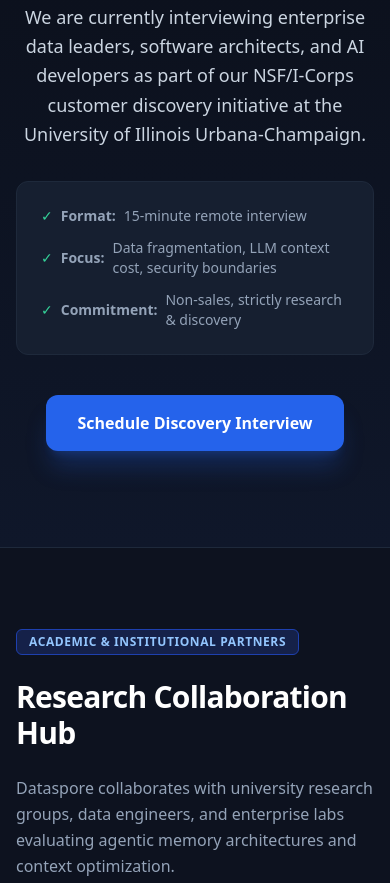
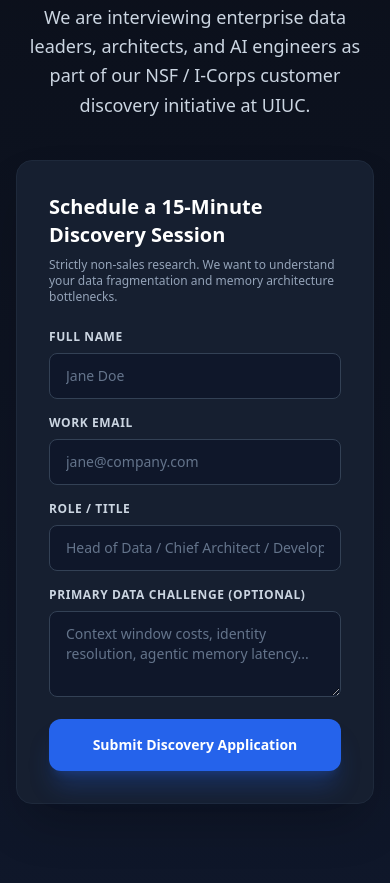
Before and after one commit to Data-spore/dataspore.github.io, a plain HTML site: page index.html in a window 390 px wide. Shown: the part 3841-4724 px from the top of the page. Drawn offline with nearby package versions, Linux system fonts and the light colour scheme.

Commit message:
Update index.html

```diff
--- a/index.html
+++ b/index.html
@@ -50,14 +50,14 @@
                     <a href="#overview" class="hover:text-blue-400 transition-colors">Overview</a>
                     <a href="#pillars" class="hover:text-blue-400 transition-colors">Four Pillars</a>
                     <a href="#architecture" class="hover:text-blue-400 transition-colors">Architecture</a>
-                    <a href="#research" class="hover:text-blue-400 transition-colors">Research Study</a>
+                    <a href="#discovery" class="hover:text-blue-400 transition-colors">Problem Discovery</a>
                     <a href="#collaboration" class="hover:text-blue-400 transition-colors">Collaboration</a>
                 </nav>
                 <div class="flex items-center gap-4">
                     <a href="#collaboration" class="hidden sm:inline-flex px-4 py-2 rounded-lg text-sm font-medium border border-slate-700 hover:border-slate-600 text-slate-300 hover:text-white transition-all">
                         Academic Partners
                     </a>
-                    <a href="#research" class="px-5 py-2.5 rounded-lg text-sm font-semibold bg-blue-600 hover:bg-blue-500 text-white transition-all shadow-lg shadow-blue-500/20">
+                    <a href="#discovery" class="px-5 py-2.5 rounded-lg text-sm font-semibold bg-blue-600 hover:bg-blue-500 text-white transition-all shadow-lg shadow-blue-500/20">
                         Join Research Study
                     </a>
                 </div>
@@ -85,7 +85,7 @@
             </p>
 
             <div class="mt-10 flex flex-col sm:flex-row items-center justify-center gap-4">
-                <a href="#research" class="w-full sm:w-auto px-8 py-4 rounded-xl font-bold bg-blue-600 hover:bg-blue-500 text-white transition-all shadow-xl shadow-blue-600/25">
+                <a href="#discovery" class="w-full sm:w-auto px-8 py-4 rounded-xl font-bold bg-blue-600 hover:bg-blue-500 text-white transition-all shadow-xl shadow-blue-600/25">
                     Participate in Our 15-Min Study
                 </a>
                 <a href="#collaboration" class="w-full sm:w-auto px-8 py-4 rounded-xl font-semibold bg-slate-800 hover:bg-slate-700 text-slate-200 border border-slate-700 transition-all">
@@ -181,29 +181,44 @@
         </div>
     </section>
 
-    <!-- Problem Discovery / NSF Research Study Section -->
-    <section id="research" class="py-24 bg-gradient-to-b from-brand-dark to-slate-900 border-b border-slate-800">
+    <!-- Problem Discovery Fill-Out Form Section -->
+    <section id="discovery" class="py-24 bg-gradient-to-b from-brand-dark to-slate-900 border-b border-slate-800">
         <div class="max-w-4xl mx-auto px-4 sm:px-6 lg:px-8 text-center">
             <h2 class="text-3xl md:text-5xl font-extrabold text-white tracking-tight">Academic Customer Discovery Study</h2>
-            <p class="mt-6 text-slate-300 text-lg leading-relaxed">
-                We are currently interviewing enterprise data leaders, software architects, and AI developers as part of our NSF/I-Corps customer discovery initiative at the University of Illinois Urbana-Champaign.
+            <p class="mt-6 text-slate-300 text-lg leading-relaxed max-w-2xl mx-auto">
+                We are interviewing enterprise data leaders, architects, and AI engineers as part of our NSF / I-Corps customer discovery initiative at UIUC.
             </p>
 
-            <div class="mt-8 p-6 rounded-xl bg-brand-card border border-slate-800 text-left max-w-xl mx-auto text-sm text-slate-400 space-y-3">
-                <p class="flex items-center gap-2"><span class="text-emerald-400">✓</span> <strong>Format:</strong> 15-minute remote interview</p>
-                <p class="flex items-center gap-2"><span class="text-emerald-400">✓</span> <strong>Focus:</strong> Data fragmentation, LLM context cost, security boundaries</p>
-                <p class="flex items-center gap-2"><span class="text-emerald-400">✓</span> <strong>Commitment:</strong> Non-sales, strictly research & discovery</p>
-            </div>
+            <div class="mt-10 max-w-xl mx-auto p-8 rounded-2xl bg-brand-card border border-slate-800 text-left shadow-2xl">
+                <h3 class="text-xl font-bold text-white mb-2">Schedule a 15-Minute Discovery Session</h3>
+                <p class="text-xs text-slate-400 mb-6">Strictly non-sales research. We want to understand your data fragmentation and memory architecture bottlenecks.</p>
 
-            <div class="mt-10">
-                <a href="mailto:research@dataspore.net?subject=Research%20Study%20Participation" class="px-8 py-4 rounded-xl font-bold bg-blue-600 hover:bg-blue-500 text-white transition-all shadow-xl shadow-blue-600/25 inline-block">
-                    Schedule Discovery Interview
-                </a>
+                <form action="mailto:research@dataspore.net" method="post" enctype="text/plain" class="space-y-4">
+                    <div>
+                        <label class="block text-xs font-semibold text-slate-300 uppercase tracking-wider mb-2">Full Name</label>
+                        <input type="text" name="name" required placeholder="Jane Doe" class="w-full px-4 py-3 rounded-lg bg-slate-900 border border-slate-700 text-white placeholder-slate-500 focus:outline-none focus:border-blue-500 text-sm">
+                    </div>
+                    <div>
+                        <label class="block text-xs font-semibold text-slate-300 uppercase tracking-wider mb-2">Work Email</label>
+                        <input type="email" name="email" required placeholder="jane@company.com" class="w-full px-4 py-3 rounded-lg bg-slate-900 border border-slate-700 text-white placeholder-slate-500 focus:outline-none focus:border-blue-500 text-sm">
+                    </div>
+                    <div>
+                        <label class="block text-xs font-semibold text-slate-300 uppercase tracking-wider mb-2">Role / Title</label>
+                        <input type="text" name="role" placeholder="Head of Data / Chief Architect / Developer" class="w-full px-4 py-3 rounded-lg bg-slate-900 border border-slate-700 text-white placeholder-slate-500 focus:outline-none focus:border-blue-500 text-sm">
+                    </div>
+                    <div>
+                        <label class="block text-xs font-semibold text-slate-300 uppercase tracking-wider mb-2">Primary Data Challenge (Optional)</label>
+                        <textarea name="challenge" rows="3" placeholder="Context window costs, identity resolution, agentic memory latency..." class="w-full px-4 py-3 rounded-lg bg-slate-900 border border-slate-700 text-white placeholder-slate-500 focus:outline-none focus:border-blue-500 text-sm"></textarea>
+                    </div>
+                    <button type="submit" class="w-full py-4 rounded-xl font-bold bg-blue-600 hover:bg-blue-500 text-white transition-all shadow-xl shadow-blue-600/25 text-sm">
+                        Submit Discovery Application
+                    </button>
+                </form>
             </div>
         </div>
     </section>
 
-    <!-- Dedicated Academic Collaboration Section (In-Page Target #collaboration) -->
+    <!-- Collaboration Section Anchor Target -->
     <section id="collaboration" class="py-20 bg-slate-900/40 border-b border-slate-800">
         <div class="max-w-7xl mx-auto px-4 sm:px-6 lg:px-8">
             <div class="grid grid-cols-1 lg:grid-cols-12 gap-12 items-center">
@@ -248,7 +263,7 @@
         <div class="max-w-7xl mx-auto px-4 sm:px-6 lg:px-8 flex flex-col md:flex-row items-center justify-between gap-4">
             <p>&copy; 2026 Dataspore. All rights reserved.</p>
             <div class="flex items-center gap-6">
-                <a href="#research" class="hover:text-slate-300 transition-colors">Research Study</a>
+                <a href="#discovery" class="hover:text-slate-300 transition-colors">Problem Discovery</a>
                 <a href="#collaboration" class="hover:text-slate-300 transition-colors">Academic Collaboration</a>
                 <a href="mailto:contact@dataspore.net" class="hover:text-slate-300 transition-colors">Contact</a>
             </div>
```
